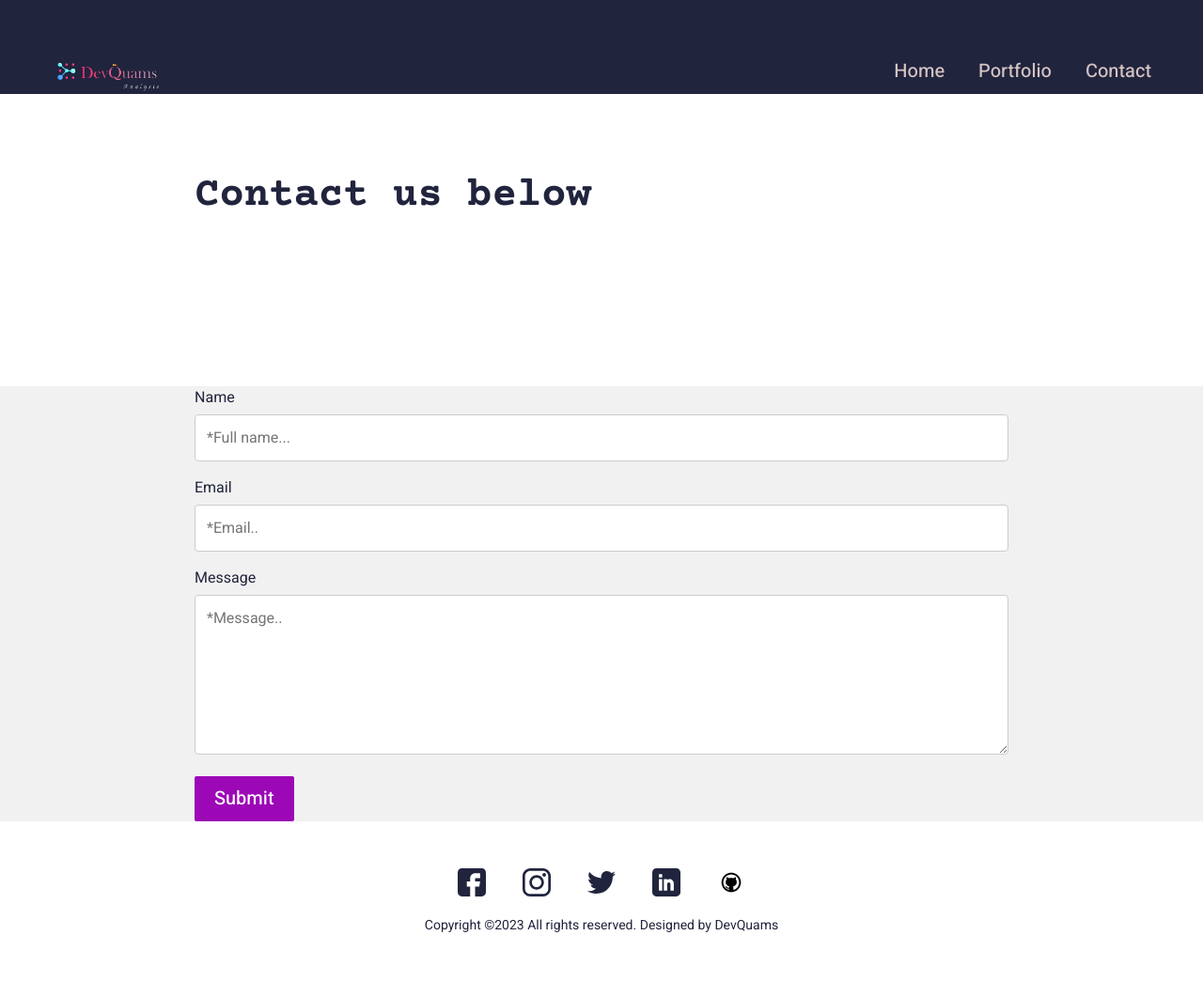
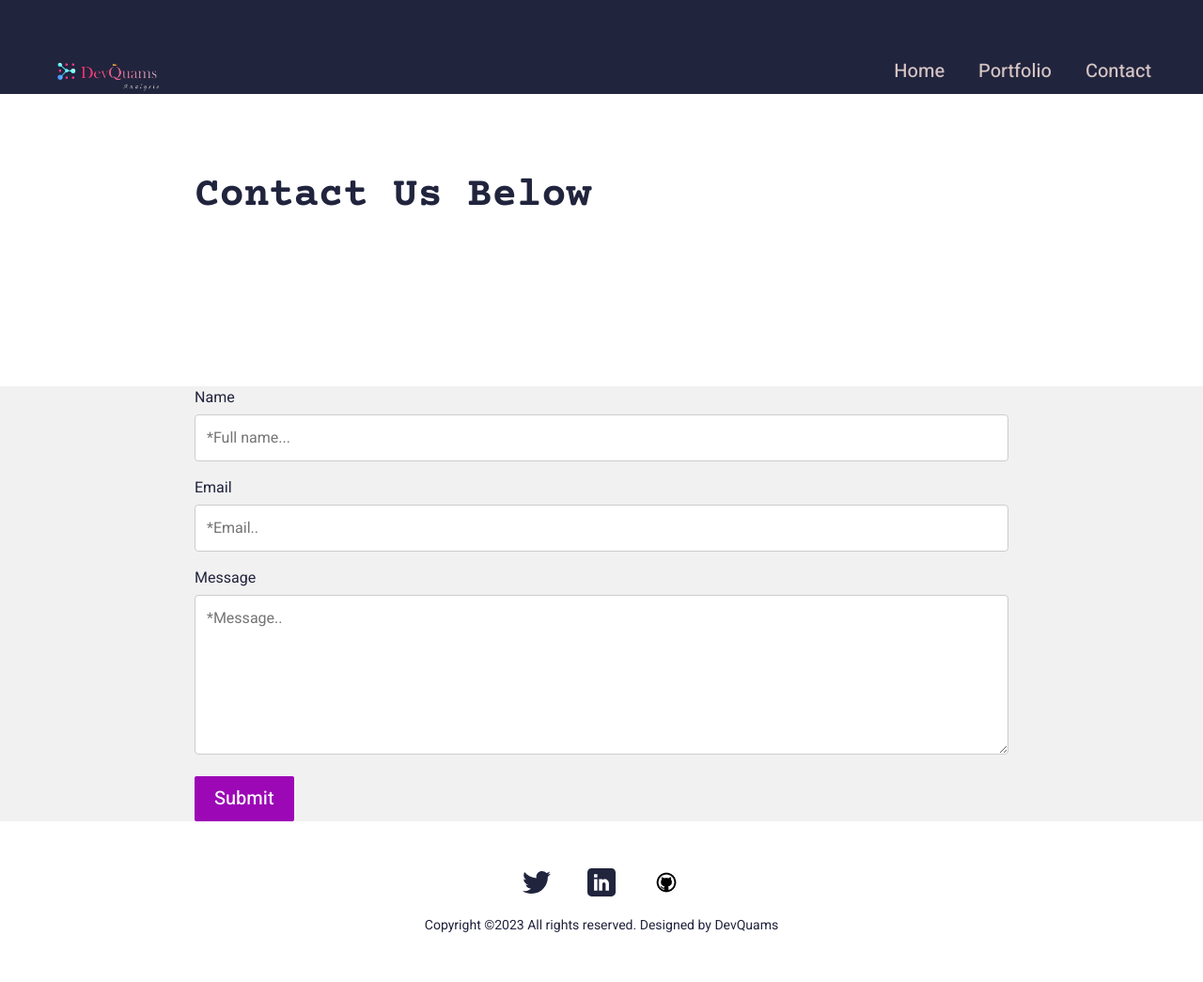
Before and after one commit to dev-abdulraheem/Portfolio, a Django app: page /contact/ in a window 1280 px wide. Shown: the whole page at 94% size. Run offline with Django 4.2, Linux system fonts and the light colour scheme; data comes from the database, SQL or seed files in the repository; some libraries are stand-ins or nearby versions.

Commit message:
Portfolio Update

```diff
--- a/templates/portfolio/contact.html
+++ b/templates/portfolio/contact.html
@@ -44,7 +44,7 @@ Start Content
       <div class="row g-4 g-md-3  align-items-center">
         <div class="col-md-6">
           <div class="bannerContent">
-            <h1 class="xlTitle pb-md-3">Contact us below</h1>
+            <h1 class="xlTitle pb-md-3">Contact Us Below</h1>
           </div>
         </div>
       </div>
--- a/templates/portfolio/partials/footer.html
+++ b/templates/portfolio/partials/footer.html
@@ -7,8 +7,8 @@ Start Footer
     <div class="footerCol">
     <div class="container">
         <ul class="socialCol">
-        <li><a href="https://www.facebook.com/DevQuams" target="_blank"><img src='{% static "images/fb.svg" %}' alt="..." ></a></li>
-        <li><a href="https://www.instagram.com/DevQuams" target="_blank"><img src='{% static "images/insta.svg" %}' alt="..."></a></li>
+        {% comment %} <li><a href="https://www.facebook.com/DevQuams" target="_blank"><img src='{% static "images/fb.svg" %}' alt="..." ></a></li> {% endcomment %}
+        {% comment %} <li><a href="https://www.instagram.com/DevQuams" target="_blank"><img src='{% static "images/insta.svg" %}' alt="..."></a></li> {% endcomment %}
         <li><a href="https://www.twitter.com/devquams" target="_blank"><img src='{% static "images/twitter.svg" %}' alt="..."></a></li>
         <li><a href="https://www.linkedin.com/in/abdulraheem-quwam" target="_blank"><img src='{% static "images/linkedin.svg" %}' alt="..."></a></li>
         <li><a href="https://www.github.com/dev-abdulraheem" target="_blank"><img src='{% static "images/github.png" %}' alt="..." ></a></li>
```
